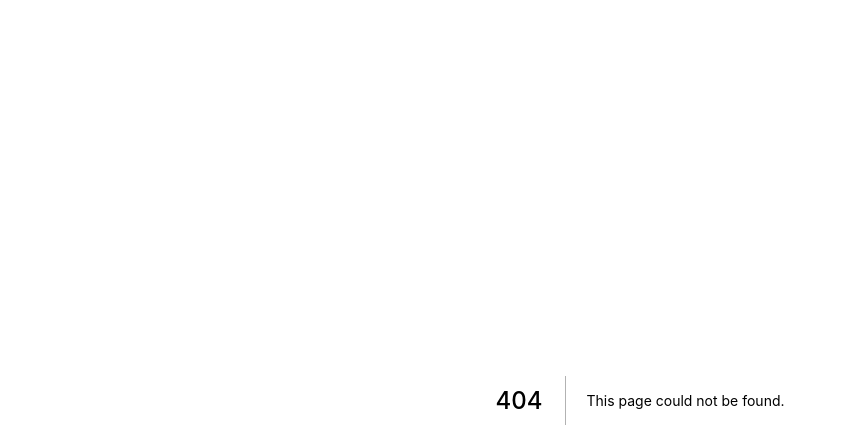
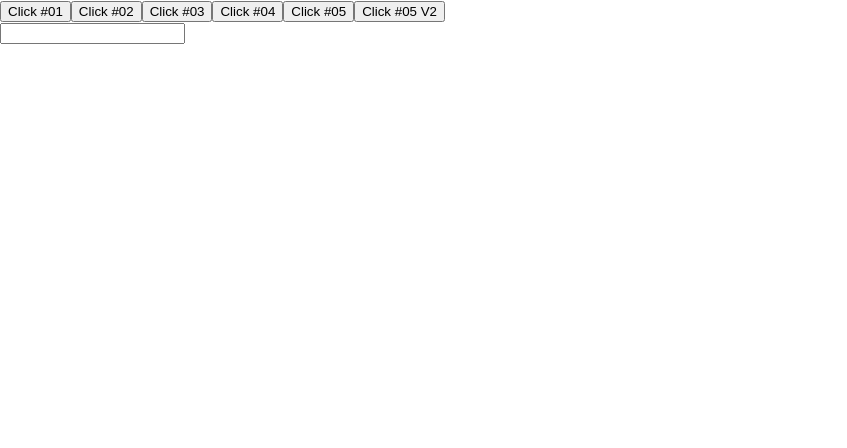
Before and after one commit to cxmarcelo/curso-udemy-nextjs-p1-exercicios, a Next.js app: page /basics/buttonComponent in a window 1280 px wide. Before the commit this address had no page. Shown: the top 448 px of the page, without its empty margins (0-847 px from the left). Built offline with nearby package versions, Linux system fonts and the light colour scheme.

Commit message:
Comunicação direta / funções.

```diff
--- /dev/null
+++ b/pages/basics/buttonComponent.jsx
@@ -0,0 +1,38 @@
+export default function buttonComponent() {
+
+
+    function action2() {
+        console.log("action 2")
+    }
+
+    function action5(e) {
+        console.log(e);
+    }
+
+    return (
+        <div>
+            <button onClick={action}>Click #01</button>
+            <button onClick={action2}>Click #02</button>
+            <button onClick={function() {
+                console.log("action 3")
+            }}>Click #03</button>
+            <button onClick={() => console.log("action 4") }>
+                Click #04
+            </button>
+            <button onClick={action5}>
+                Click #05
+            </button>
+            <button onClick={e => action5(e.altKey)}>
+                Click #05 V2
+            </button>
+
+            <div>
+                <input onChange={(e) => console.log(e.target.value)}/>
+            </div>
+        </div>
+    );
+}
+
+function action() {
+    console.log("action 1")
+}
```
Also changed, not shown: components/direct/childComponent.jsx (added, +8 -0 lines), components/direct/parentComponent.jsx (added, +17 -0 lines), pages/communication/direct.jsx (added, +9 -0 lines).
